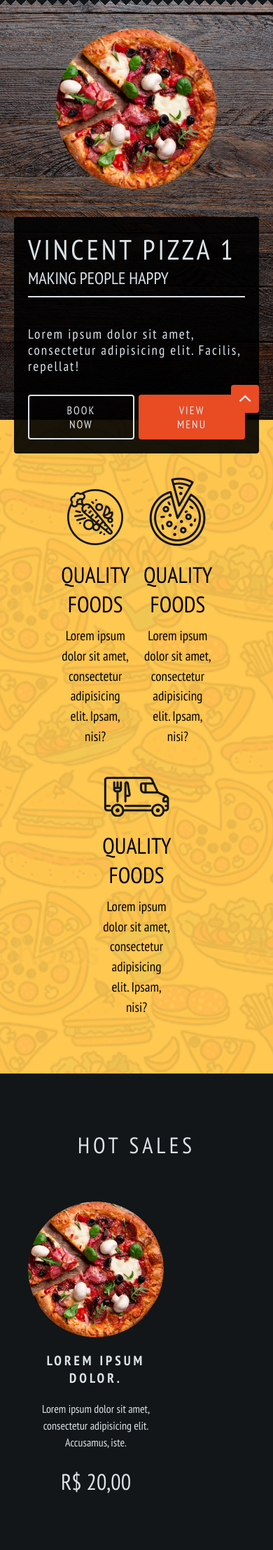
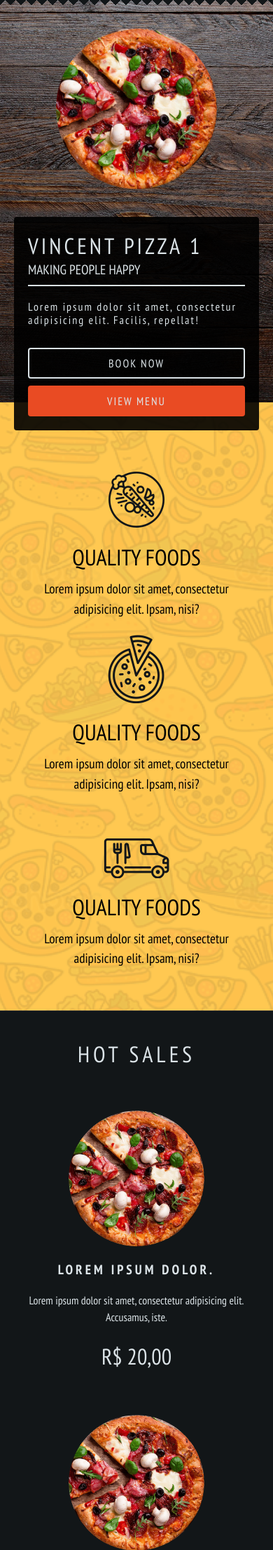
Before and after one commit to renatops1991/SAUCERO, a PHP site: page / in a window 390 px wide. Shown: the part 234-2449 px from the top of the page at 70% size. Run offline with PHP 8.4, Linux system fonts and the light colour scheme.

Commit message:
Finalizado o resposivo completo da página

```diff
--- a/assets/css/app.css
+++ b/assets/css/app.css
@@ -851,6 +851,8 @@ body {
     right: 0;
     bottom: 0;
     padding: 20px;
+    z-index: 100;
+    display: none;
 }
 
 .__btn_up_content .btn_up {
@@ -920,11 +922,11 @@ body {
         -webkit-border-radius: 4px;
     }
 
-    .__slide_show_content_title h2{
+    .__slide_show_content_title h2 {
         font-size: var(--font-large);
     }
 
-    .__slide_show_content_title h3{
+    .__slide_show_content_title h3 {
         font-size: 1.5em;
     }
 
@@ -934,16 +936,102 @@ body {
         display: block;
     }
 
-    .__slide_show_content_title .__slide_show_content_title_footer{
+    .__slide_show_content_title .__slide_show_content_title_footer {
         display: flex;
         align-items: center;
         justify-content: space-between;
         flex-wrap: wrap;
     }
 
-    .__slide_show_content_title_footer .btn{
+    .__slide_show_content_title_footer .btn {
         flex-basis: 49%;
         margin: 0;
     }
 
+    /** HOT SALES */
+    .__product_menu_content .__product_menu_content_article {
+        flex-basis: calc(50% - 20px);
+    }
+
 }
+
+/** 768PX */
+@media (max-width: 48em) {
+    .__introduction_content .__introduction_content_article {
+        flex-basis: 100%;
+        margin-bottom: 20px;
+    }
+
+    .__product_menu {
+        padding: 40px 0;
+    }
+
+    .__product_menu_list a {
+        font-size: var(--font-normal);
+    }
+
+    .__product_menu_content .__product_menu_content_article {
+        margin-bottom: 20px;
+    }
+
+    .__divider {
+        padding: 40px 0;
+    }
+
+    .__divider h3 {
+        font-size: var(--font-medium);
+    }
+
+    .__introduction {
+        padding-bottom: 40px;
+    }
+
+    .__contact {
+        padding: 40px 0 80px;
+    }
+
+    .__main_footer {
+        padding: 40px 0;
+    }
+}
+
+/** 560PX */
+@media (max-width: 35em) {
+    .__slide_show_content_title h2 {
+        font-size: var(--font-big);
+    }
+
+    .__slide_show_content_title h3 {
+        font-size: var(--font-medium);
+    }
+
+    .__slide_show_content_title .__slide_show_content_title_footer {
+        margin-top: 20px;
+    }
+
+    .__slide_show_content_title_footer p {
+        font-size: var(--font-normal);
+    }
+
+    .__slide_show_content_title_footer .btn {
+        flex-basis: 100%;
+        margin-bottom: 10px;
+    }
+
+    .__slide_show_content_title_footer .btn:last-of-type {
+        margin-bottom: 0;
+    }
+
+    .__product_menu_content .__product_menu_content_article {
+        flex-basis: 100%;
+    }
+
+    .__menunav_list_first li {
+        flex-basis: 100%;
+    }
+
+    .__menunav_list_first li a:hover{
+        display: block;
+        background-color: #1d2326;
+    }
+}
--- a/index.php
+++ b/index.php
@@ -231,8 +231,6 @@
                 <li><a href="">Desserts</a></li>
                 <li><a href="">Drinks</a></li>
                 <li><a href="">Pasta</a></li>
-                <li><a href="">Pizzas</a></li>
-                <li><a href="">Salads</a></li>
             </ul>
 
             <div class="row __product_menu_content active">
@@ -358,7 +356,7 @@
             </div>
 
             <div class="__menunav">
-                <ul class="row __menunav_list">
+                <ul class="row __menunav_list __menunav_list_first">
                     <li><a href="">Home</a></li>
                     <li><a href="">Menu</a></li>
                     <li><a href="">Features</a></li>
```
